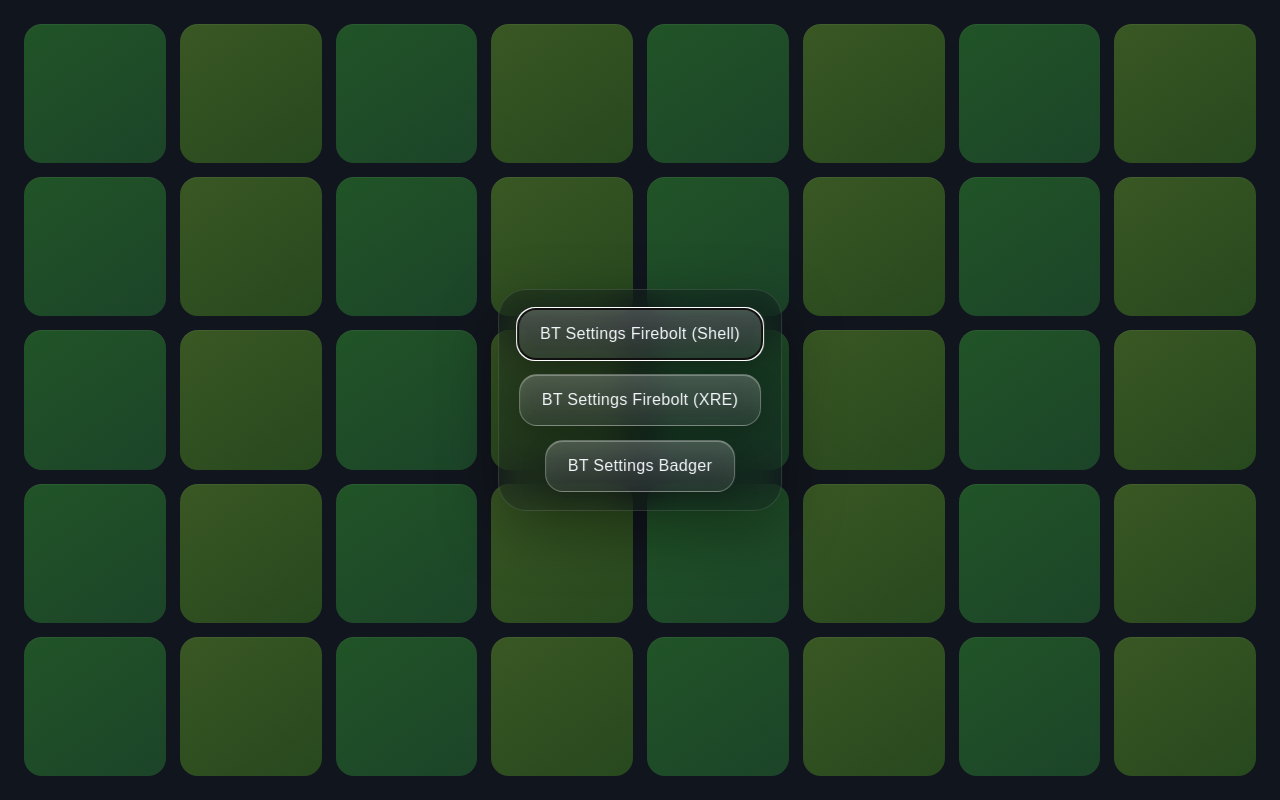
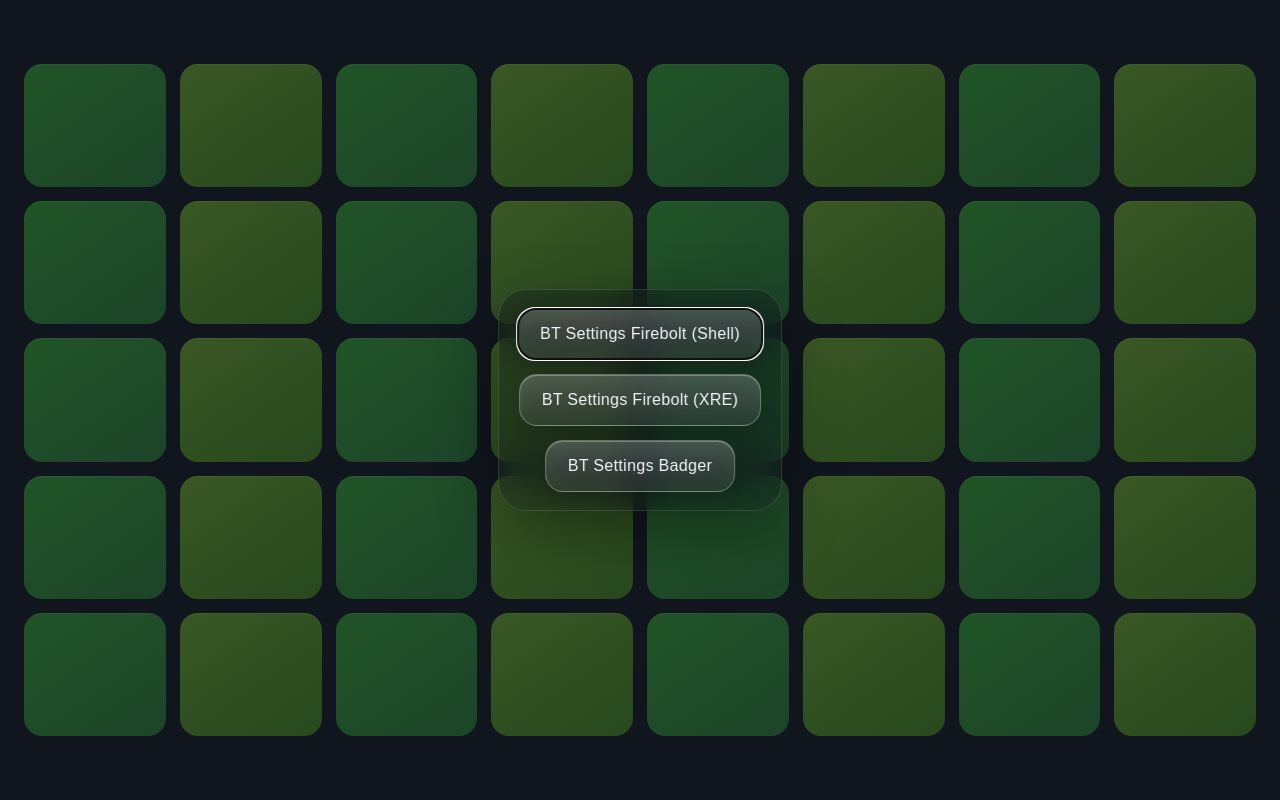
Before and after one commit to tinkerdos/deeplinks, a website built with webpack: page index.html in a window 1280 px wide. Built offline with nearby package versions, Linux system fonts and the light colour scheme.

Commit message:
Update scene dimensions in index.html

```diff
--- a/index.html
+++ b/index.html
@@ -33,8 +33,8 @@
 
     .scene {
       position: relative;
-      width: min(100vw, 1400px);
-      height: min(100vh, 900px);
+      width: 1280px;
+      height: 720px;
       padding: 24px;
       isolation: isolate;
     }
```
